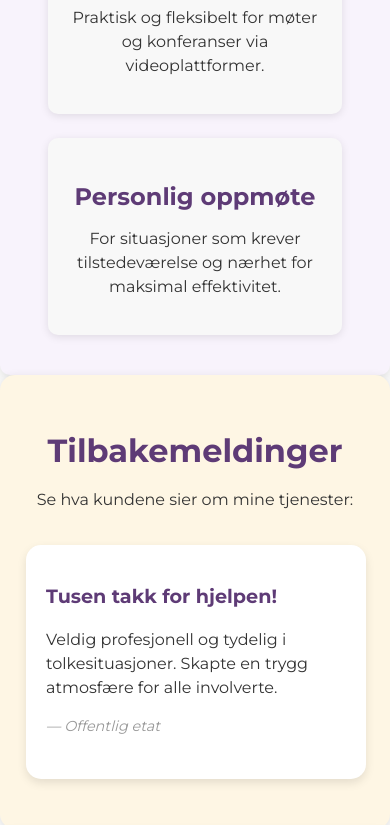
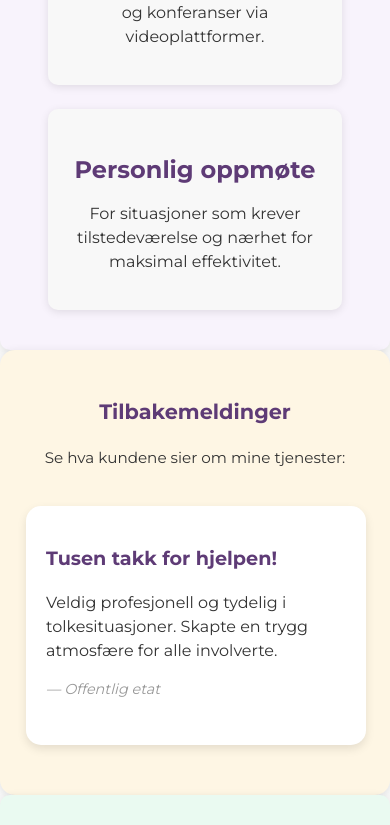
Before and after one commit to marinakarlsen/marinakarlsenstolketjenester, a plain HTML site: page index.html in a window 390 px wide. Shown: the part 2006-2831 px from the top of the page. Drawn offline with Linux system fonts and the light colour scheme.

Commit message:
Forbedret mobilopplevelse med mer luft og mindre tekst

```diff
--- a/css/style.css
+++ b/css/style.css
@@ -574,6 +574,27 @@ body {
 
 /*MOBILTILPASNING*/
 @media (max-width: 768px) {
+  body {
+    font-size: 0.95rem; /* litt mindre tekst generelt */
+  }
+
+  .section,
+  .innhold-container,
+  .betingelser-container,
+  .tekstinnhold {
+    padding-left: 1.5rem;
+    padding-right: 1.5rem;
+  }
+
+  h2, h3 {
+    font-size: 1.3rem;
+    line-height: 1.4;
+  }
+
+  p {
+    line-height: 1.6;
+  }
+
   /* Hovedmenyen */
   .sticky-nav ul {
     flex-direction: column;
```
